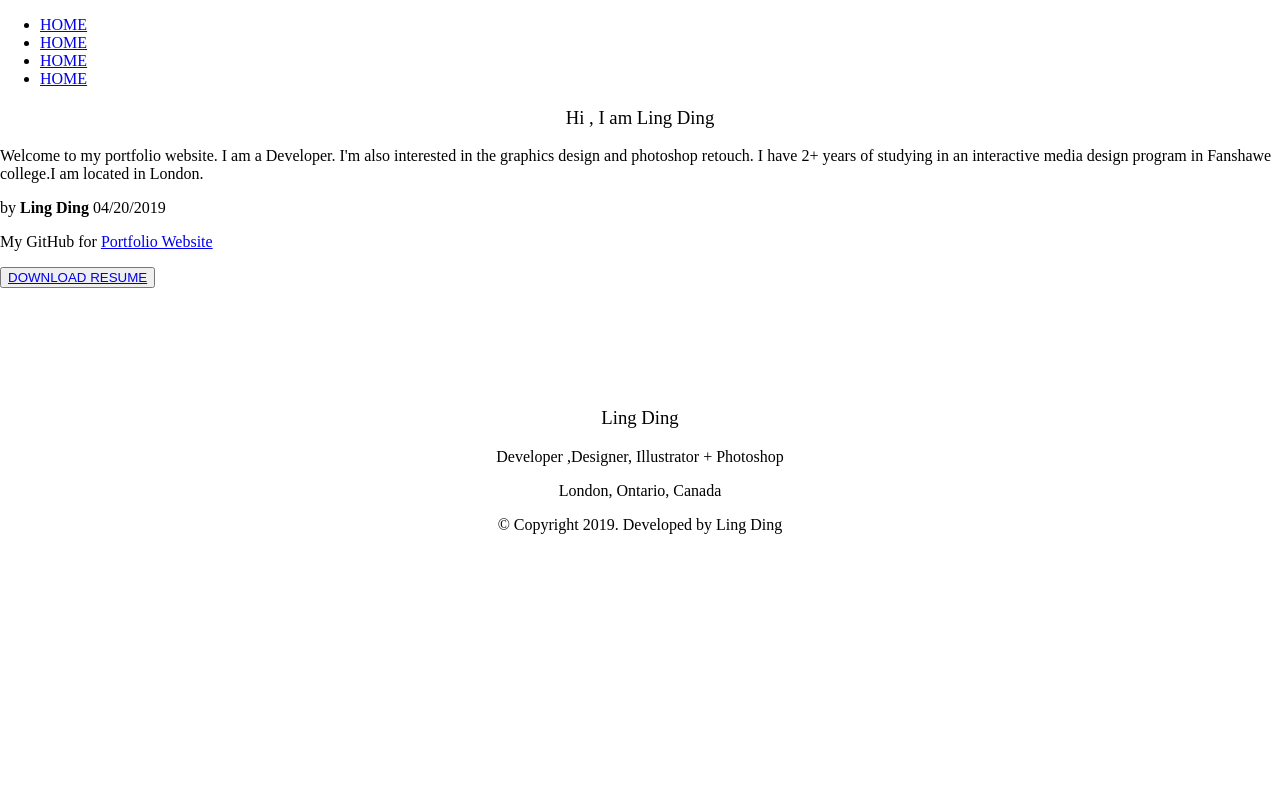
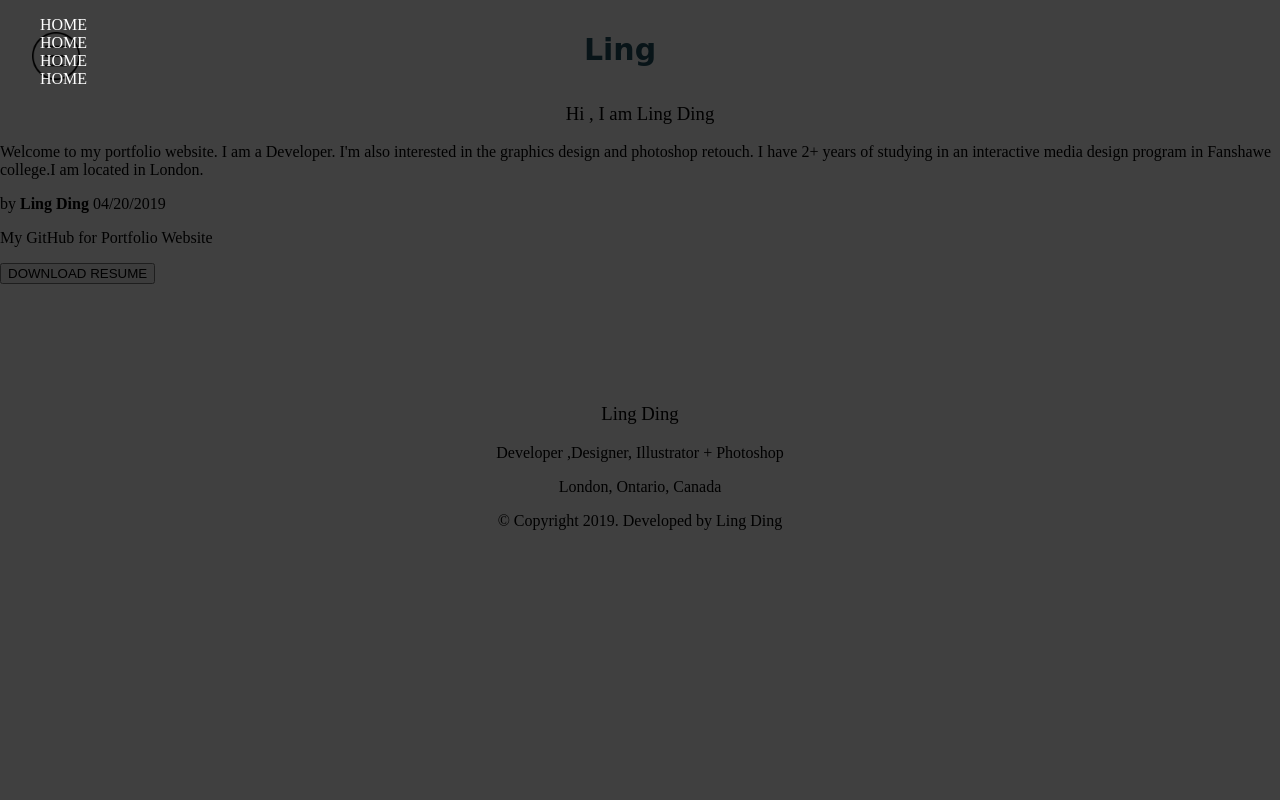
Before and after one commit to azusakaworu/Ling_Ding_Portfolio, a PHP site: page /details.php in a window 1280 px wide. Run offline with PHP 8.4, Linux system fonts and the light colour scheme.

Commit message:
easy menu

```diff
--- a/css/main.css
+++ b/css/main.css
@@ -5,6 +5,14 @@ font-family: 'Srisakdi', cursive;
 */
 
 /* basic seeting */
+a{text-decoration-line: none;color: black;}
+a:hover{
+    color: gray
+}
+ul{list-style-type: none;}
+.hidden {
+  display: none;
+}
 .gradientBG {
   background: radial-gradient(circle, rgba(238, 174, 202, 1) 0%, rgba(148, 187, 233, 1) 100%);
 }
@@ -34,6 +42,57 @@ h5 {
   font-weight: 400;
 }
 
+/* menu */
+#topWeb {
+  margin-top: 2em;
+  display: flex;
+  justify-content: space-between;
+
+}
+#logo {
+  font-family: "Srisakdi", cursive;
+  font-weight: bold;
+  font-size: 30px;
+  color: #204e5f;
+
+}
+#mainMenu {
+  display: block;
+  background-color: pink;
+  width: 20%;
+}
+
+#menuIcon {
+  margin-left: 2em;
+  width: 3em;
+  cursor: pointer;
+}
+#socialMedia li{
+    display: inline;
+    margin-right: 1em;
+
+
+}
+#menuMask{
+    display:none;
+    position: absolute;
+    top: 0;
+    width: 100%;
+    height: 100%;
+    display: flex;
+    flex-direction: column;
+    background-color: rgba(0, 0, 0, 0.75);
+
+}
+#fullScreenMenu li a{
+    color: white;
+}
+#fullScreenMenu li a:hover{color: red}
+#socialMedia{
+
+
+    margin-right: 2em;
+}
 /* about me */
 #aboutMe {
   display: flex;
@@ -42,8 +101,6 @@ h5 {
 #aboutMe > div {
   text-align: center;
 }
-
-
 
 /* .box{
     box-sizing: border-box;
@@ -68,7 +125,6 @@ footer > div > p {
   text-align: center;
 }
 
-
 /* lightbox */
 .lightbox {
   display: none;
@@ -77,7 +133,7 @@ footer > div > p {
   width: 100%;
   /* height: 100%; */
   text-align: center;
-	background-color: rgba(0,0,0,0.55);
+  background-color: rgba(0, 0, 0, 0.55);
 }
 
 .close-lightbox {
@@ -91,4 +147,9 @@ footer > div > p {
   color: white;
   cursor: pointer;
 }
-.show{cursor: pointer;}
+.close-lightbox:hover {
+  color: pink;
+}
+.show {
+  cursor: pointer;
+}
--- a/index.php
+++ b/index.php
@@ -7,13 +7,14 @@
     <title>Ling_Ding_Portfolio</title>
     <link rel="stylesheet" href="css/main.css">
     <link href="https://fonts.googleapis.com/css?family=Cinzel:400,700%7CSrisakdi" rel="stylesheet">
-	<script defer src="https://use.fontawesome.com/releases/v5.7.2/js/all.js" integrity="sha384-0pzryjIRos8mFBWMzSSZApWtPl/5++eIfzYmTgBBmXYdhvxPc+XcFEk+zJwDgWbP" crossorigin="anonymous"></script>
+    <script defer src="https://use.fontawesome.com/releases/v5.7.2/js/all.js" integrity="sha384-0pzryjIRos8mFBWMzSSZApWtPl/5++eIfzYmTgBBmXYdhvxPc+XcFEk+zJwDgWbP" crossorigin="anonymous"></script>
+    <!-- <div>Icons made by <a href="https://www.flaticon.com/authors/smashicons" title="Smashicons">Smashicons</a> from <a href="https://www.flaticon.com/" 			    title="Flaticon">www.flaticon.com</a> is licensed by <a href="http://creativecommons.org/licenses/by/3.0/" 			    title="Creative Commons BY 3.0" target="_blank">CC 3.0 BY</a></div> -->
 </head>
 <body>
 
 
 
-<h1>Ling_Ding_Portfolio</h1>
+<h1 class="hidden">Ling_Ding_Portfolio</h1>
 <?php include 'templetes/header.html';?>
 
 
--- a/js/main.js
+++ b/js/main.js
@@ -1,4 +1,7 @@
 const
+menuIcon=document.querySelector('#menuIcon'),
+menuMask = document.querySelector('#menuMask'),
+
     lightbox = document.querySelector('.lightbox'),
     showLightbox = document.querySelectorAll('.show'),
     closeLightbox = document.querySelector('.close-lightbox');
@@ -7,12 +10,27 @@ function closeLBox() {
     lightbox.style.display = "none";
 }
 
+function closeMenu(e){
+    menuMask.style.display="none";
+
+}
+
+// open lihgtbox for each imgs
 for (let i = 0; i < showLightbox.length; i++) {
-
     showLightbox[i].addEventListener('click',
         function openBox() {
             console.log('hahah');
             lightbox.style.display = "block";
         });
 }
+
+function openMenu(){
+    menuMask.style.display = "block";
+
+}
+
+
+
 closeLightbox.addEventListener('click', closeLBox);
+menuIcon.addEventListener('click',openMenu);
+menuMask.addEventListener('click',closeMenu);
--- a/templetes/header.html
+++ b/templetes/header.html
@@ -1,22 +1,65 @@
 <header>
-    <nav>
+    <div id="topWeb">
+        <div><img id="menuIcon" src="images/menu.png" alt=""></div>
+
+        <div><a id="logo" href="index.php">Ling</a></div>
+        <div>
+            <ul id="socialMedia">
+                <li>
+                    <a href="https://www.instagram.com/xiaomajia0404/?hl=en">
+                        <i class="fab fa-instagram"></i>
+                    </a>
+                </li>
+
+                <li>
+                    <a href="https://www.linkedin.com/in/ling-ding-407b5a17a/">
+                        <i class="fab fa-linkedin-in"></i>
+                    </a>
+                </li>
+
+                <li>
+                    <a href="https://www.facebook.com/ling.ding.501">
+                        <i class="fab fa-facebook-f"></i>
+                    </a>
+                </li>
+            </ul>
+
+        </div>
+
+
+    </div>
+
+<!--
+    <nav id="mainMenu">
         <ul>
             <li><a href="#">HOME</a></li>
             <li><a href="#">HOME</a></li>
             <li><a href="#">HOME</a></li>
             <li><a href="#">HOME</a></li>
+        </ul>
+    </nav> -->
+
+    <section id="menuMask">
+            <ul id ="fullScreenMenu">
+                    <li><a href="projects/Vue/Vue.html">HOME</a></li>
+                    <li><a href="#">HOME</a></li>
+                    <li><a href="#">HOME</a></li>
+                    <li><a href="#">HOME</a></li>
+                </ul>
+
+    </section>
 
 
-        </ul>
-    </nav>
     <div>
         <h3>Hi , I am Ling Ding</h3>
-            <p>
-                Welcome to my portfolio website. I am a Developer. I'm also interested in the  graphics design and photoshop retouch. I have 2+ years of studying in an interactive media design program in Fanshawe college.I am located in London.
-            </p>
-            <p>by <strong>Ling Ding</strong>  04/20/2019</p>
-            <p>My GitHub for <a href="https://github.com/azusakaworu/Ling_Ding_Portfolio">Portfolio Website</a></p>
-            <button><a href="https://resume.io/r/1UhVxeC9S">DOWNLOAD RESUME</a></button>
+        <p>
+            Welcome to my portfolio website. I am a Developer. I'm also interested in the graphics design and photoshop
+            retouch. I have 2+ years of studying in an interactive media design program in Fanshawe college.I am located
+            in London.
+        </p>
+        <p>by <strong>Ling Ding</strong> 04/20/2019</p>
+        <p>My GitHub for <a href="https://github.com/azusakaworu/Ling_Ding_Portfolio">Portfolio Website</a></p>
+        <button><a href="https://resume.io/r/1UhVxeC9S">DOWNLOAD RESUME</a></button>
 
 
     </div>
```
Also changed, not shown: images/menu.png (added). Lines whose indentation alone changed are shown as unchanged.
